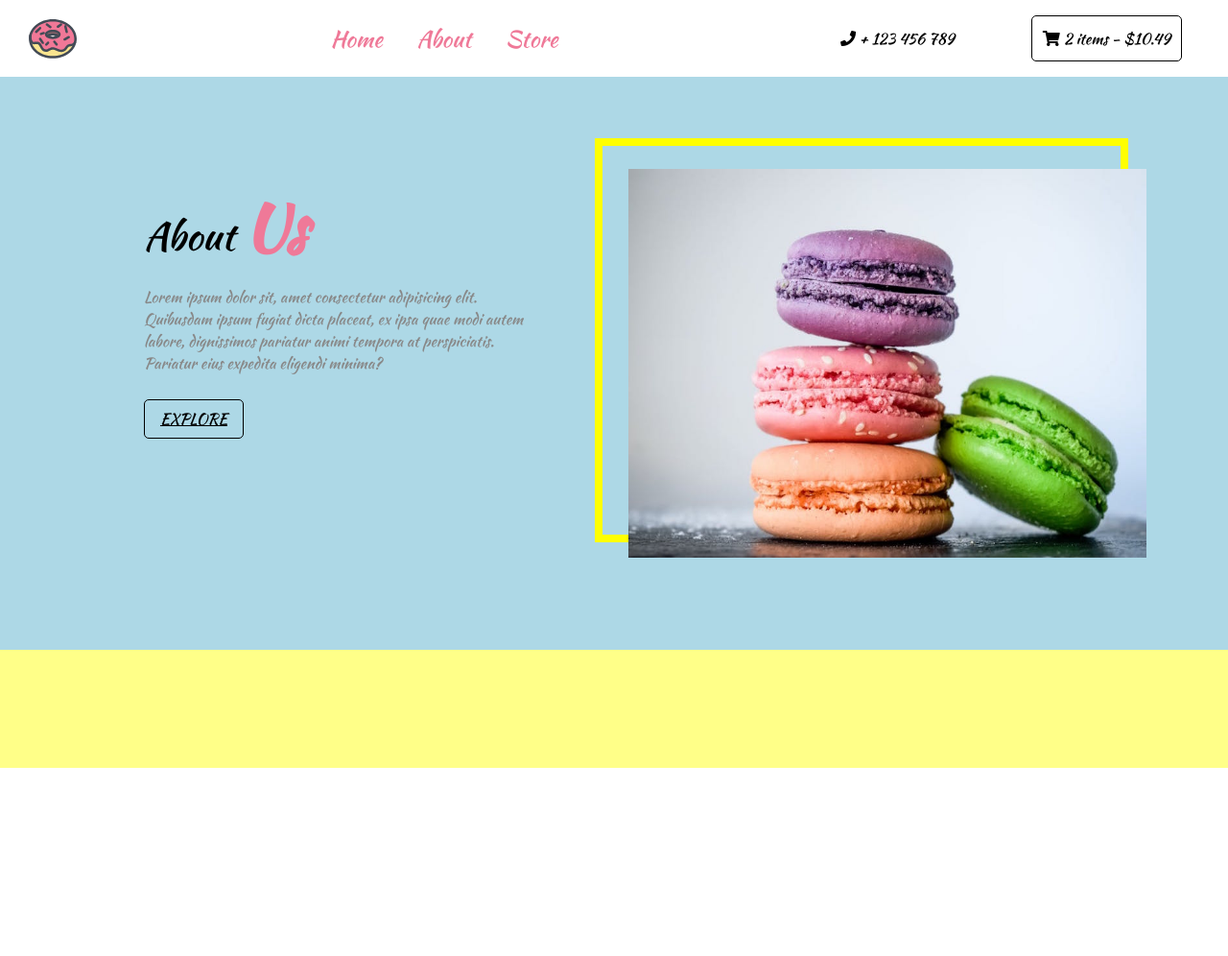
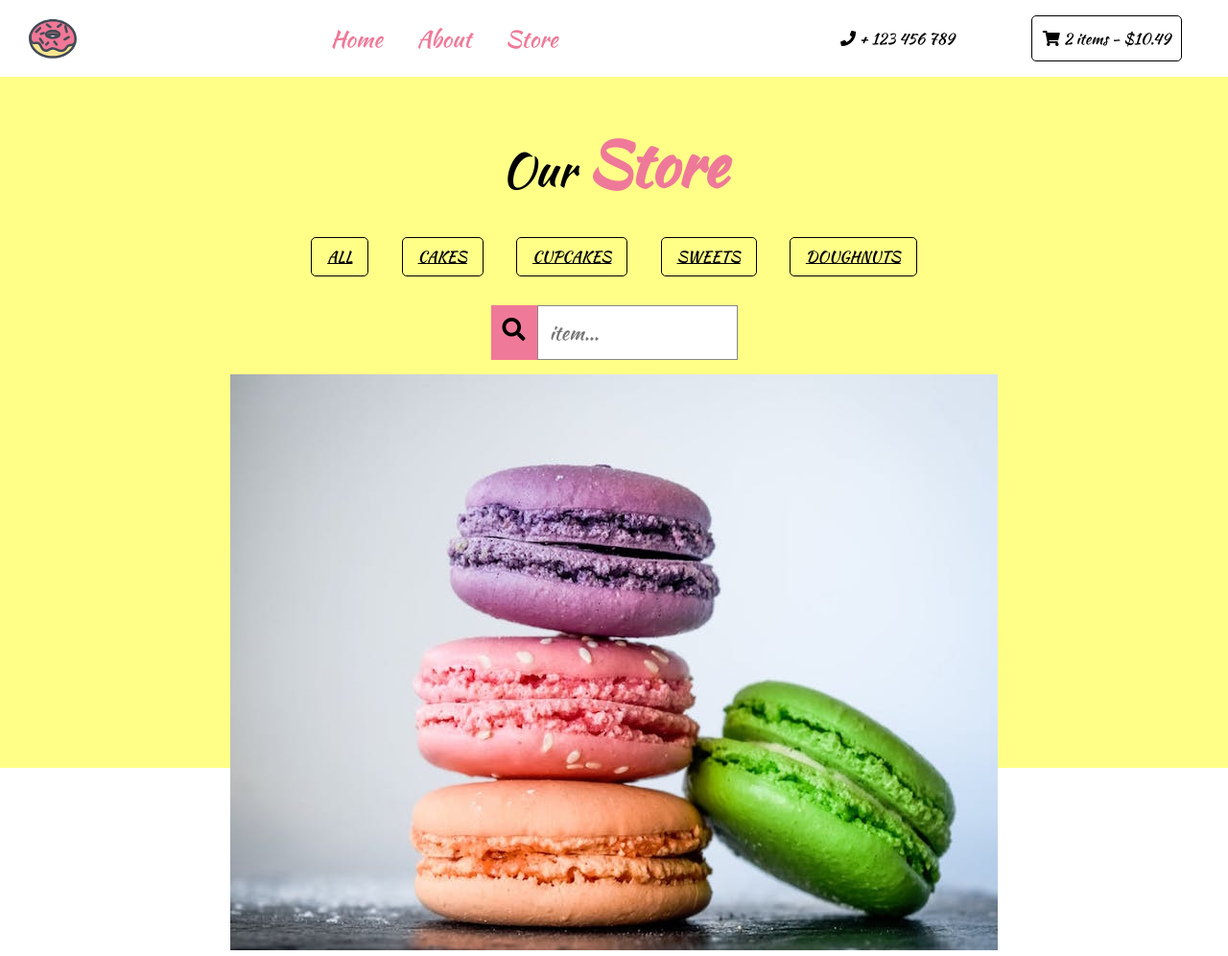
Before and after one commit to shlev/js-projects, a plain HTML site: page js-100-days/_009-modal/index.html in a window 1280 px wide. Shown: the whole page at 96% size. Before the commit the page ends 800 px from the top, so only its background shows below. Drawn offline with Linux system fonts and the light colour scheme.

Commit message:
start store section design

```diff
--- a/js-100-days/_009-modal/index.html
+++ b/js-100-days/_009-modal/index.html
@@ -48,6 +48,28 @@
 
             </div>
         </div>
+        <div id="store">
+            <div class="store-container">
+                <h1>our <span>store</span></h1>
+                <div class="buttons">
+                    <a href="#" class="btn">all</a>
+                    <a href="#" class="btn">cakes</a>
+                    <a href="#" class="btn">cupcakes</a>
+                    <a href="#" class="btn">sweets</a>
+                    <a href="#" class="btn">doughnuts</a>
+                </div>
+                <div class="text-filter">
+                    <span><i class="fas fa-search"></i></span>
+                    <input type="text" placeholder="item...">
+                </div>
+                <div class="images">
+                    <div class="image-container">
+                        <img src="/img/sweets-1.jpeg" alt="" srcset="">
+                    </div>
+                </div>
+            </div>
+
+        </div>
     </div>
     <script src="modal.js"></script>
 </body>
--- a/js-100-days/_009-modal/style.css
+++ b/js-100-days/_009-modal/style.css
@@ -122,6 +122,7 @@
     background: lightblue;
     padding-top: 3rem;
     padding-bottom: 3rem;
+    display: none;
 }
 
 
@@ -222,3 +223,51 @@
     font-size: 1rem;
     color: var(--mainBlack);
 }
+
+.store-container {
+    margin-top: 30px;
+    margin-bottom: 30px;
+    display: flex;
+    flex-direction: column;
+    align-items: center;
+}
+
+.store-container h1 {
+    font-size: 3rem;
+    text-transform: capitalize;
+    font-weight: 100;
+    margin-bottom: 15px;
+    margin-top: 15px;
+}
+
+h1 span {
+    font-size: 4rem;
+    font-weight: 700;
+    color: var(--mainPink);
+
+}
+
+.buttons {
+    margin-top: 15px;
+    margin-bottom: 15px;
+    display: flex;
+    align-items: center;
+    justify-content: space-evenly;
+    min-width: 700px;
+}
+
+.text-filter { display: flex; margin-top: 15px; margin-bottom: 15px;}
+
+.text-filter span {
+    padding: 8px 12px;
+    font-size: 1.5rem;
+    background-color: var(--mainPink);
+}
+
+input[type="text"] {
+    padding: 12px;
+    font-size: 1.3rem;
+    font-family: 'Kaushan Script', cursive;
+    outline: none;
+    border: 1px #888 solid;
+}
```
